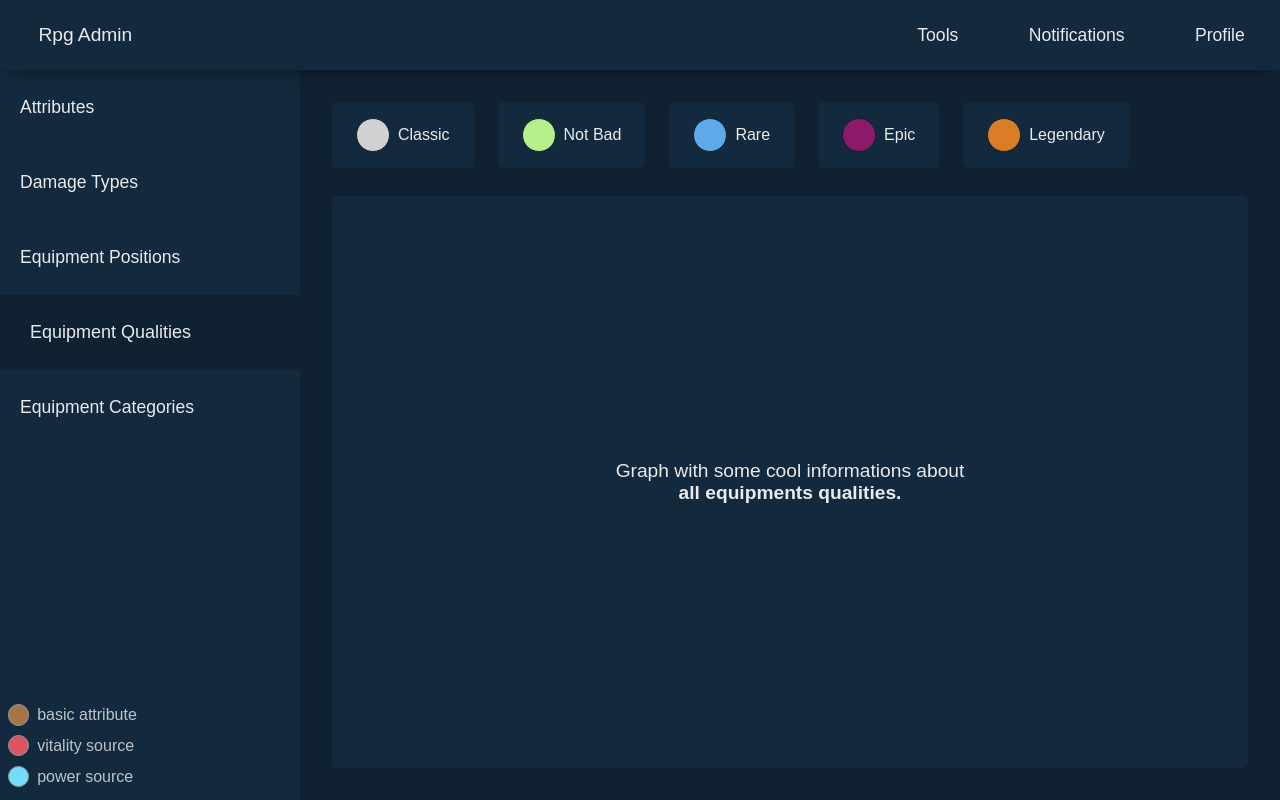
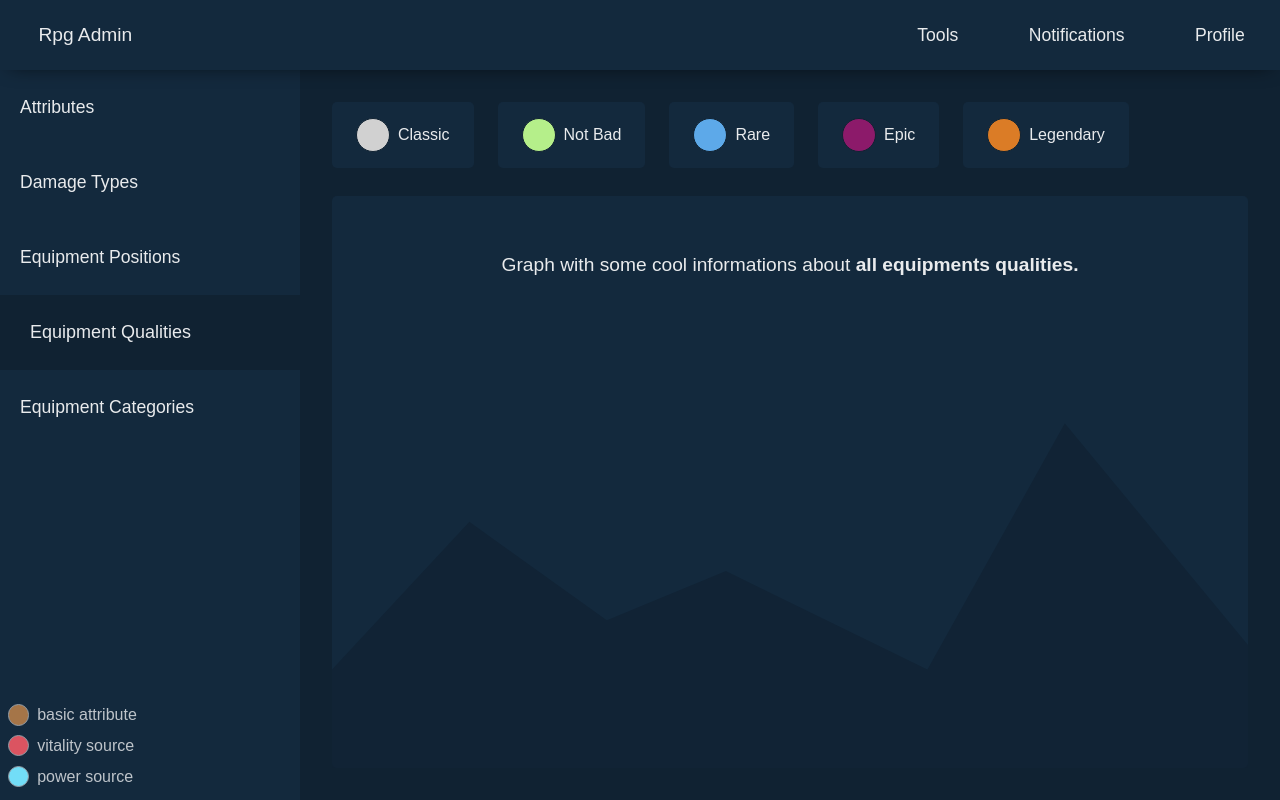
Before and after one commit to vlaude/rpg-admin-webapp, an Angular app: page /equipment-qualities in a window 1280 px wide. Built offline with nearby package versions, Linux system fonts and the light colour scheme.

Commit message:
Add fake graph on equipment qualities

```diff
--- a/src/app/equipment/components/equipment-quality-graph/equipment-quality-graph.component.html
+++ b/src/app/equipment/components/equipment-quality-graph/equipment-quality-graph.component.html
@@ -1,7 +1,15 @@
 <div class="card graph-container">
-    Graph with some cool informations about
-    <span *ngIf="!equipmentQuality" style="font-weight: bold;">all equipments qualities.</span>
-    <span *ngIf="equipmentQuality" style="font-weight: bold;" [ngStyle]="{ color: equipmentQuality.color }"
-        >{{ equipmentQuality.name }}.</span
-    >
+    <div style="margin-top: 3em; text-align: center;">
+        Graph with some cool informations about
+        <span *ngIf="!equipmentQuality" style="font-weight: bold;">all equipments qualities.</span>
+        <br />
+        <span
+            *ngIf="equipmentQuality"
+            style="font-weight: bold; font-size: 1.4rem;"
+            [ngStyle]="{ color: equipmentQuality.color }"
+            >{{ equipmentQuality.name }}.</span
+        >
+    </div>
+
+    <div class="graph"></div>
 </div>
--- a/src/app/equipment/components/equipment-quality-graph/equipment-quality-graph.component.scss
+++ b/src/app/equipment/components/equipment-quality-graph/equipment-quality-graph.component.scss
@@ -7,4 +7,13 @@
     align-items: center;
 
     font-size: 1.2rem;
+
+    .graph {
+        width: 100%;
+        height: 100%;
+        background: var(--yankees-blue6);
+        opacity: 0.7;
+
+        clip-path: polygon(0% 80%, 15% 50%, 30% 70%, 43% 60%, 65% 80%, 80% 30%, 100% 75%, 100% 100%, 0% 100%);
+    }
 }
```
